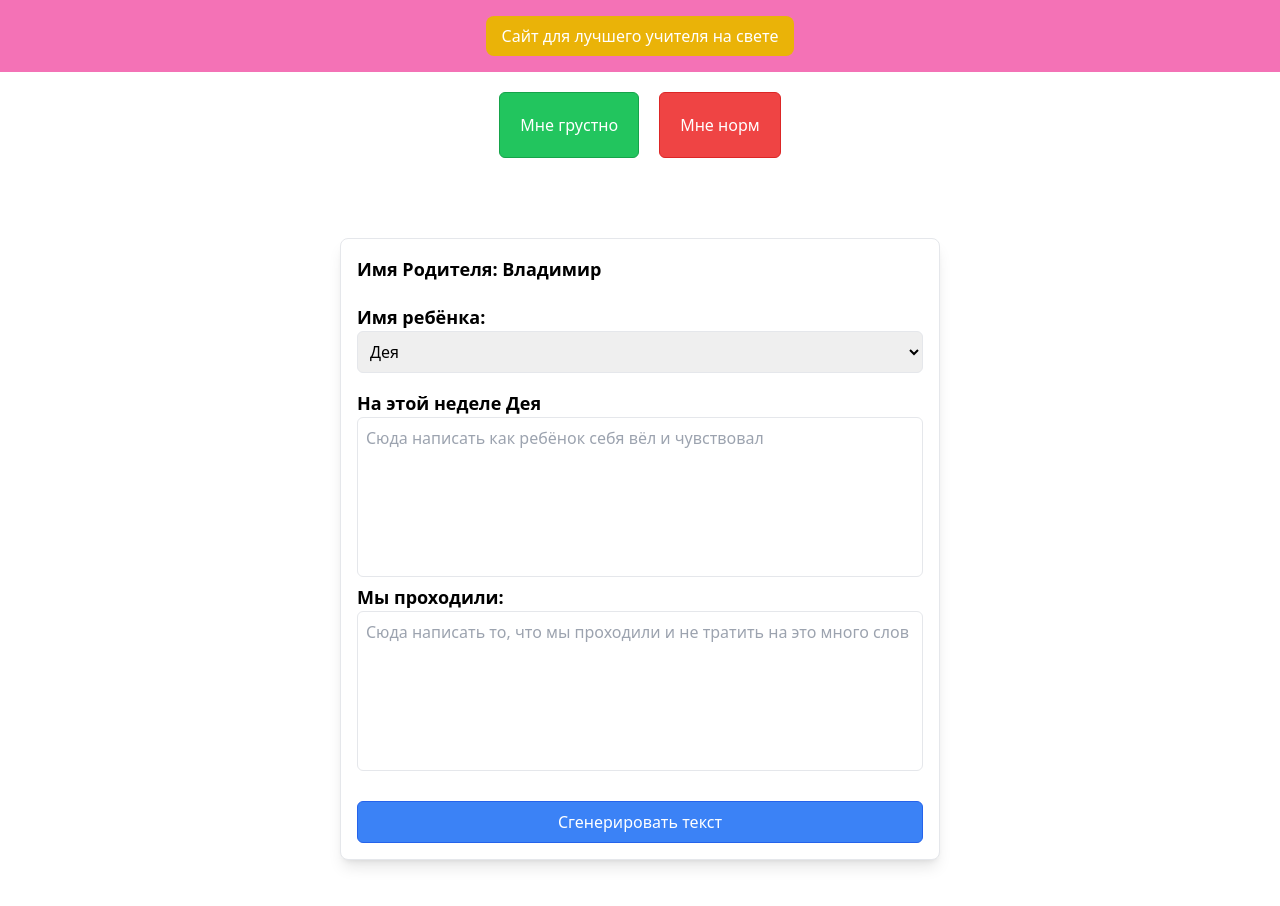
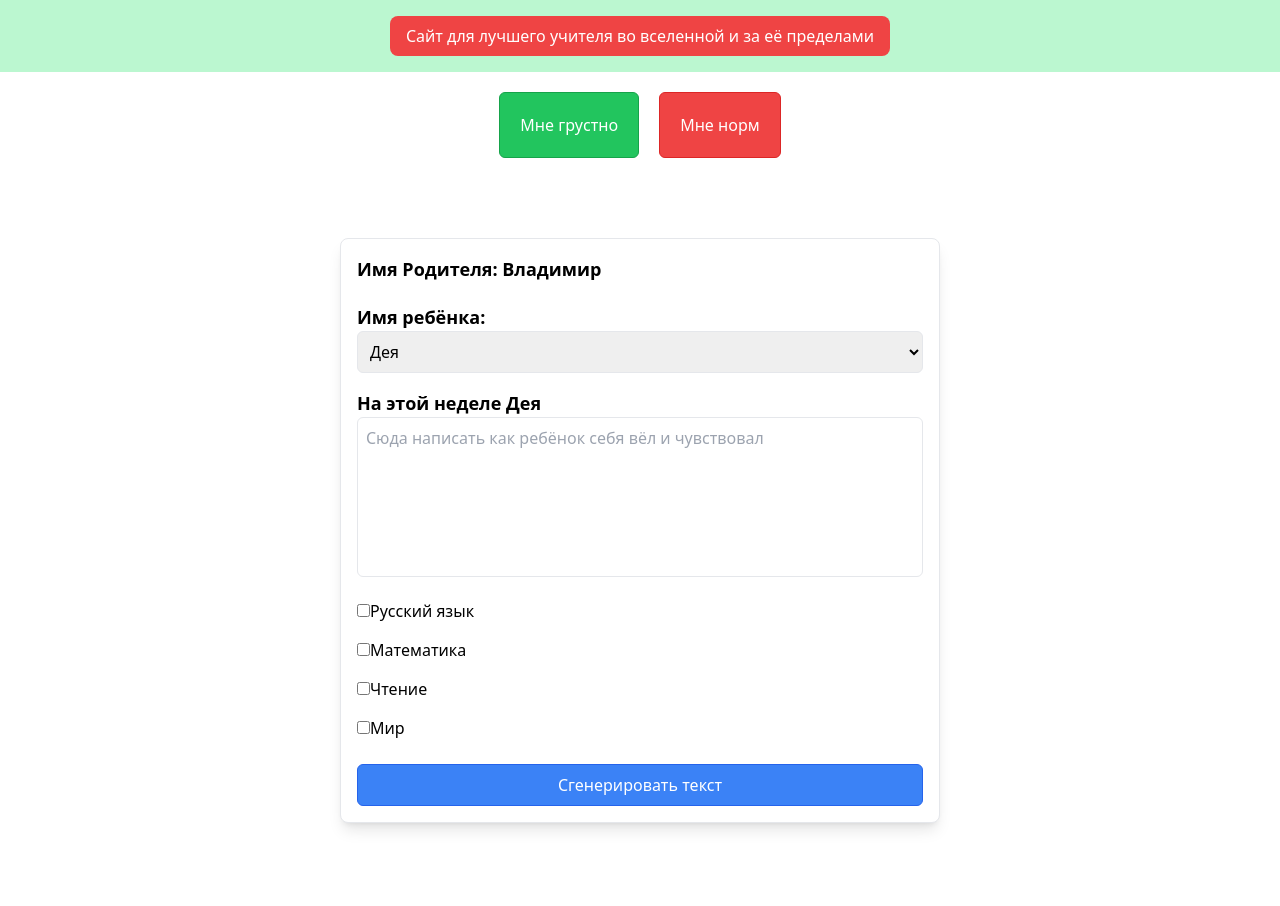
Before and after one commit to loground/KsWork, a Next.js app: page / in a window 1280 px wide. Shown: the top 906 px of the page. Built offline with nearby package versions, Linux system fonts and the light colour scheme.

Commit message:
changed the info by subjects

```diff
--- a/components/Header.tsx
+++ b/components/Header.tsx
@@ -2,9 +2,9 @@ import React from 'react';
 
 function Header() {
   return (
-    <header className="bg-pink-400 p-4 flex justify-center items-center">
-      <p className="bg-yellow-500 text-white px-4 py-2 rounded-lg hover:bg-orange-500 focus:outline-none">
-        Сайт для лучшего учителя на свете
+    <header className="bg-green-200 p-4 flex justify-center items-center">
+      <p className="bg-red-500 text-white px-4 py-2 rounded-lg hover:bg-orange-500 focus:outline-none">
+        Сайт для лучшего учителя во вселенной и за её пределами
       </p>
     </header>
   );
--- a/components/TextGenerator.tsx
+++ b/components/TextGenerator.tsx
@@ -29,6 +29,14 @@ const TextGenerator: React.FC = () => {
   const [generatedText, setGeneratedText] = useState<string>('');
   const [copiedChildren, setCopiedChildren] = useState<CopiedChild[]>([]);
   const [finalText, setFinalText] = useState<string>('');
+  const [russianLanguage, setRussianLanguage] = useState<string>('');
+  const [mathematics, setMathematics] = useState<string>('');
+  const [reading, setReading] = useState<string>('');
+  const [worldAround, setWorldAround] = useState<string>('');
+  const [showRussian, setShowRussian] = useState<boolean>(false);
+  const [showMath, setShowMath] = useState<boolean>(false);
+  const [showReading, setShowReading] = useState<boolean>(false);
+  const [showWorld, setShowWorld] = useState<boolean>(false);
 
   const getParentName = (name: ChildName): string => {
     switch (name) {
@@ -59,11 +67,14 @@ const TextGenerator: React.FC = () => {
 
   const generateText = () => {
     const parentNameToShow = getParentName(childName);
-    const greeting = `${parentNameToShow}, здравствуйте! Я к вам с еженедельным отчётом!`;
+    const greeting = `${parentNameToShow}, здравствуйте!`;
     const thisWeek = `На этой неделе ${childName}`;
-    const weCompleted = ` Мы проходили: ${completedText}`;
+    let fullText = `${greeting}\n${thisWeek}\n${dynamicText}. На уроках мы проходили: `;
 
-    const fullText = `${greeting}\n${thisWeek}\n${dynamicText}.\n${weCompleted}.`;
+    if (showRussian) fullText += `\nРусский язык: ${russianLanguage}.`;
+    if (showMath) fullText += `\nМатематика: ${mathematics}.`;
+    if (showReading) fullText += `\nЧтение: ${reading}.`;
+    if (showWorld) fullText += `\nОкружающий мир: ${worldAround}.`;
 
     setGeneratedText(fullText);
     setCopied(false);
@@ -140,16 +151,83 @@ const TextGenerator: React.FC = () => {
             onChange={(e) => setDynamicText(e.target.value)}
             className="w-full p-2 border rounded-md resize-none focus:outline-none focus:ring focus:border-blue-300 h-40"
           />
-          <label htmlFor="completed" className="text-lg font-semibold">
-            Мы проходили:
-          </label>
-          <textarea
-            id="Мы проходили"
-            value={completedText}
-            placeholder="Сюда написать то, что мы проходили и не тратить на это много слов"
-            onChange={(e) => setCompletedText(e.target.value)}
-            className="w-full p-2 border rounded-md resize-none focus:outline-none focus:ring focus:border-blue-300 h-40"
-          />
+        </div>
+        <div className="mb-4">
+          <div>
+            <label>
+              <input
+                type="checkbox"
+                checked={showRussian}
+                onChange={() => setShowRussian(!showRussian)}
+              />
+              Русский язык
+            </label>
+            {showRussian && (
+              <textarea
+                placeholder="Русский язык подробности"
+                value={russianLanguage}
+                onChange={(e) => setRussianLanguage(e.target.value)}
+                className="w-full p-2 border rounded-md resize-none focus:outline-none focus:ring focus:border-blue-300 h-40"
+              />
+            )}
+          </div>
+          <div>
+            <label>
+              <input
+                className="mt-5"
+                type="checkbox"
+                checked={showMath}
+                onChange={() => setShowMath(!showMath)}
+              />
+              Математика
+            </label>
+            {showMath && (
+              <textarea
+                placeholder="Темы, которые проходили в уроках"
+                value={mathematics}
+                onChange={(e) => setMathematics(e.target.value)}
+                className="w-full p-2 border rounded-md resize-none focus:outline-none focus:ring focus:border-blue-300 h-40"
+              />
+            )}
+          </div>
+          <div>
+            <label>
+              <input
+                type="checkbox"
+                checked={showReading}
+                onChange={() => setShowReading(!showReading)}
+                className="mt-5"
+              />
+              Чтение
+            </label>
+            {showReading && (
+              <textarea
+                placeholder="Тема, которую проходили в уроках"
+                value={reading}
+                onChange={(e) => setReading(e.target.value)}
+                className="w-full p-2 border rounded-md resize-none focus:outline-none focus:ring focus:border-blue-300 h-40"
+              />
+            )}
+          </div>
+          <div>
+            <label>
+              <input
+                className="mt-5"
+                type="checkbox"
+                checked={showWorld}
+                onChange={() => setShowWorld(!showWorld)}
+              />
+              Мир
+            </label>
+            {showWorld && (
+              <textarea
+                placeholder="Мир подробности"
+                value={worldAround}
+                onChange={(e) => setWorldAround(e.target.value)}
+                className="w-full p-2 border rounded-md resize-none focus:outline-none focus:ring focus:border-blue-300 h-40"
+              />
+            )}
+          </div>
         </div>
         <button
           onClick={generateText}
```
